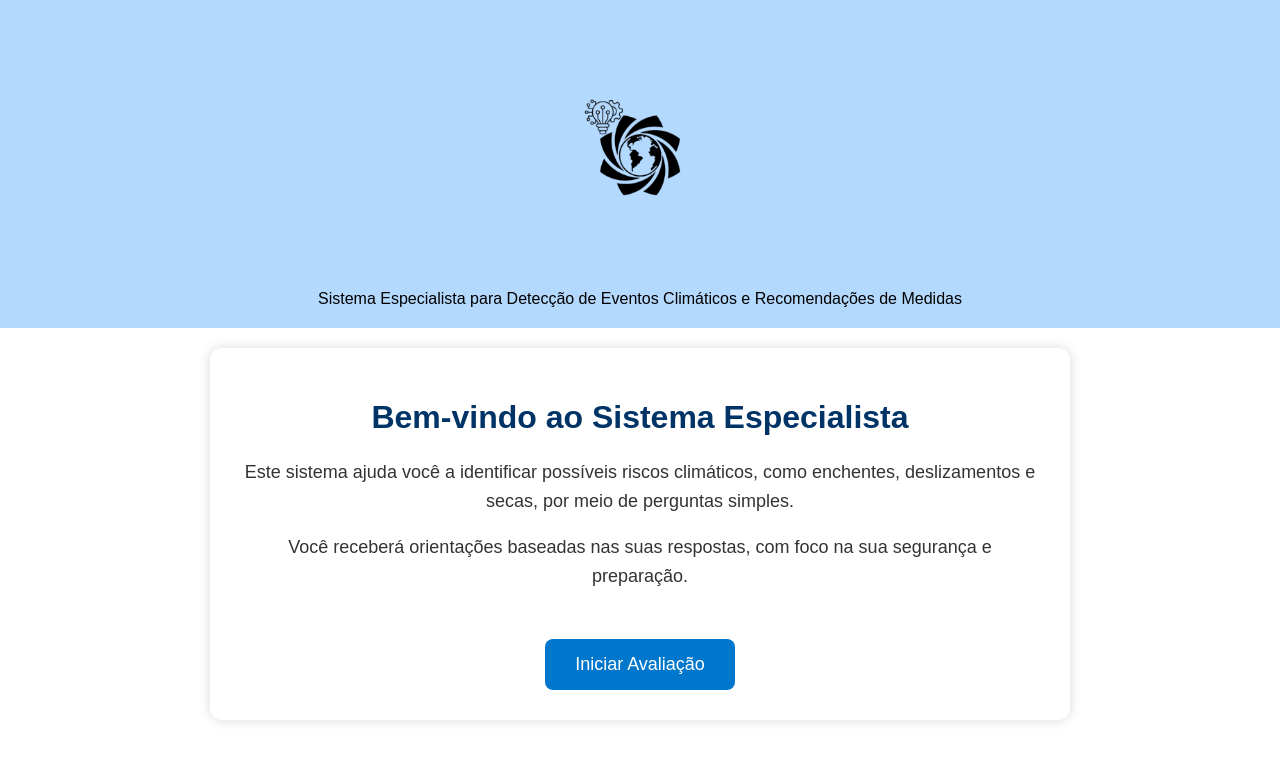
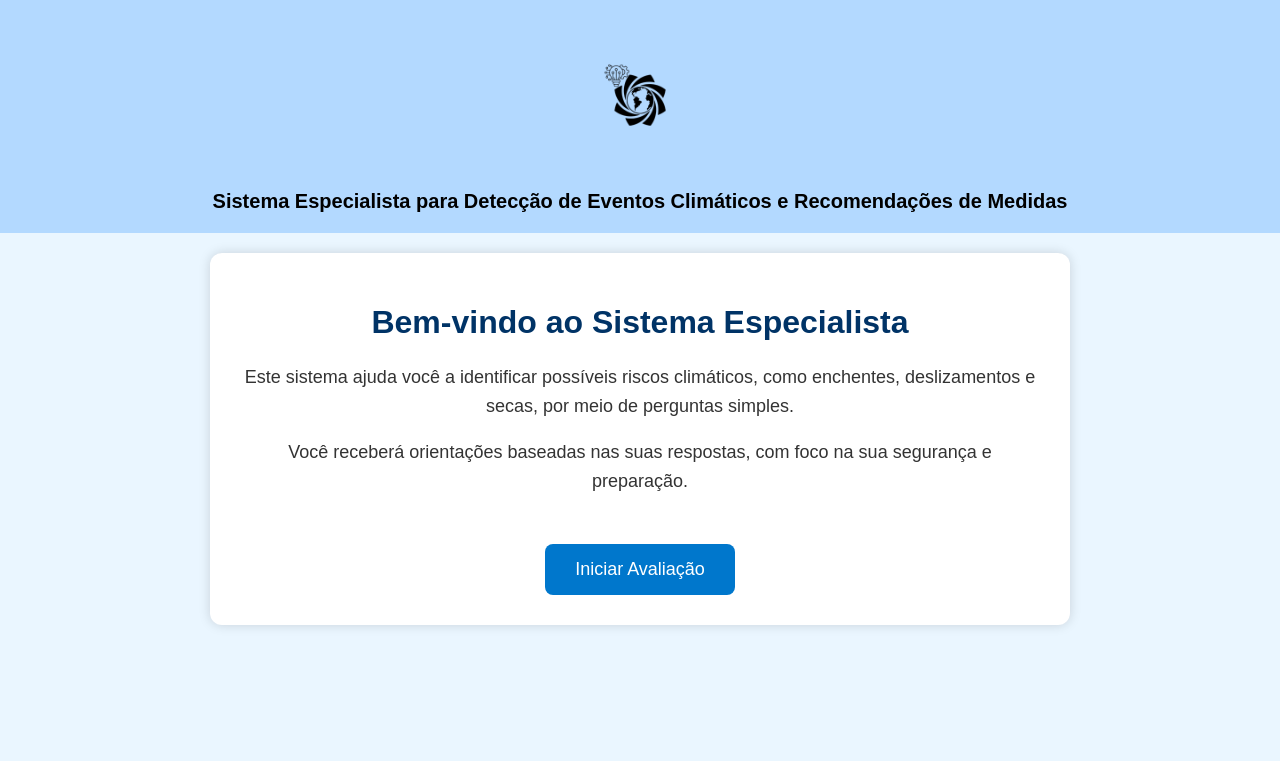
Before and after one commit to Pedro100682/sistema_especialista, a Flask app: page / in a window 1280 px wide. Shown: the top 761 px of the page. Run offline with Flask 3, Linux system fonts and the light colour scheme.

Commit message:
Atualizacao fonte

```diff
--- a/templates/index.html
+++ b/templates/index.html
@@ -5,7 +5,7 @@
     <title>Início - Sistema Especialista</title>
     <style>
         body {
-            background-color: #0000;
+            background-color: #eaf6ff;
             font-family: Arial, sans-serif;
             margin: 0;
             padding: 0;
@@ -13,17 +13,17 @@
         .header {
             background-color: #b3d9ff;
             color: black;
-            padding: 30px 20px 20px 20px;
+            padding: 20px;
             text-align: center;
         }
         .header img {
-            height: 250px;
+            height: 160px;
             display: block;
             margin: 0 auto 10px auto;
         }
-        .header h1 {
-            font-size: 22px;
-            margin: 0;
+        .header .titulo {
+            font-size: 20px;
+            font-weight: bold;
         }
         .container {
             max-width: 800px;
@@ -65,7 +65,6 @@
         <div class="titulo">Sistema Especialista para Detecção de Eventos Climáticos e Recomendações de Medidas</div>
     </div>
 
-
     <div class="container">
         <h1>Bem-vindo ao Sistema Especialista</h1>
         <p>Este sistema ajuda você a identificar possíveis riscos climáticos, como enchentes, deslizamentos e secas, por meio de perguntas simples.</p>
```
